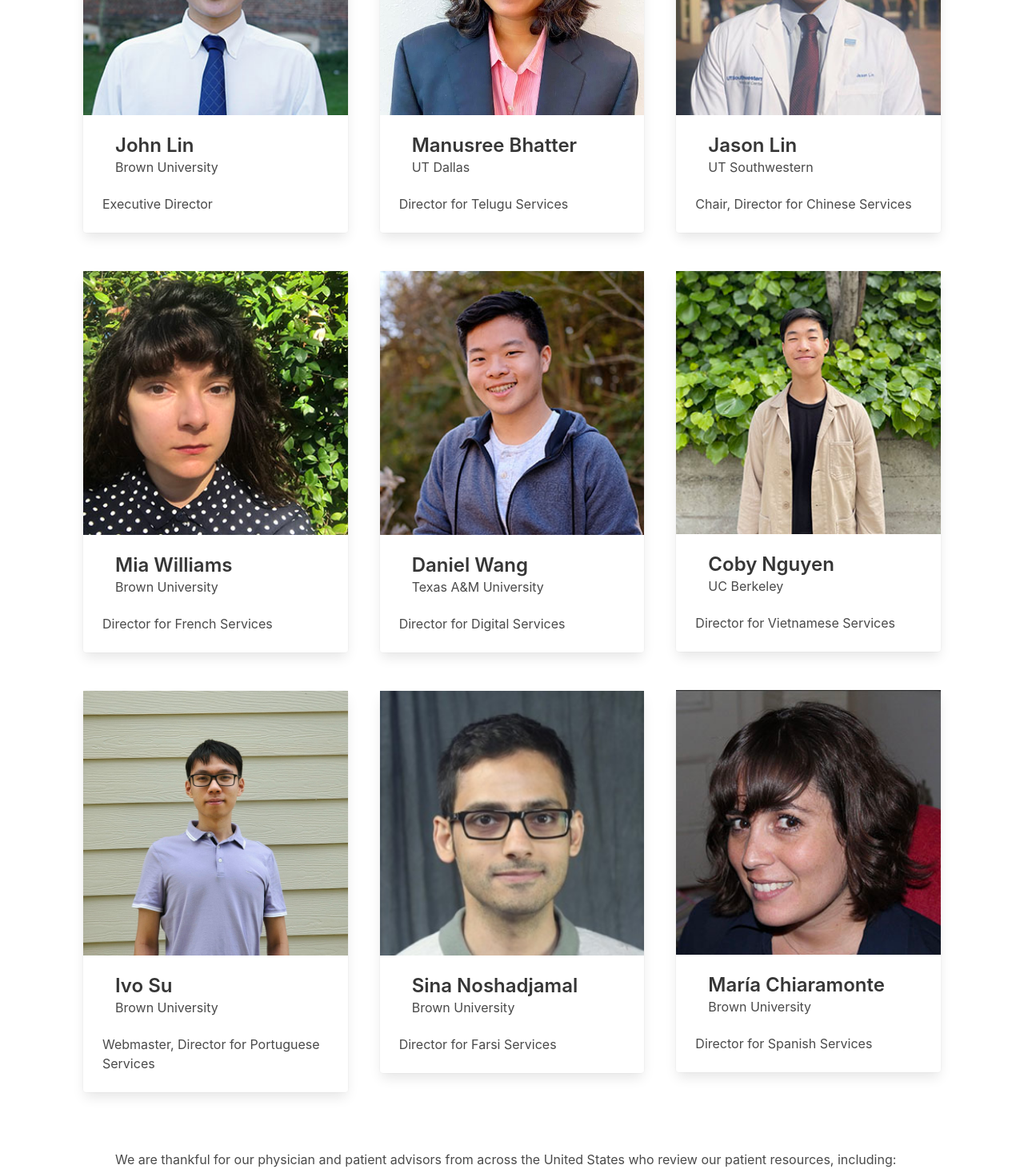
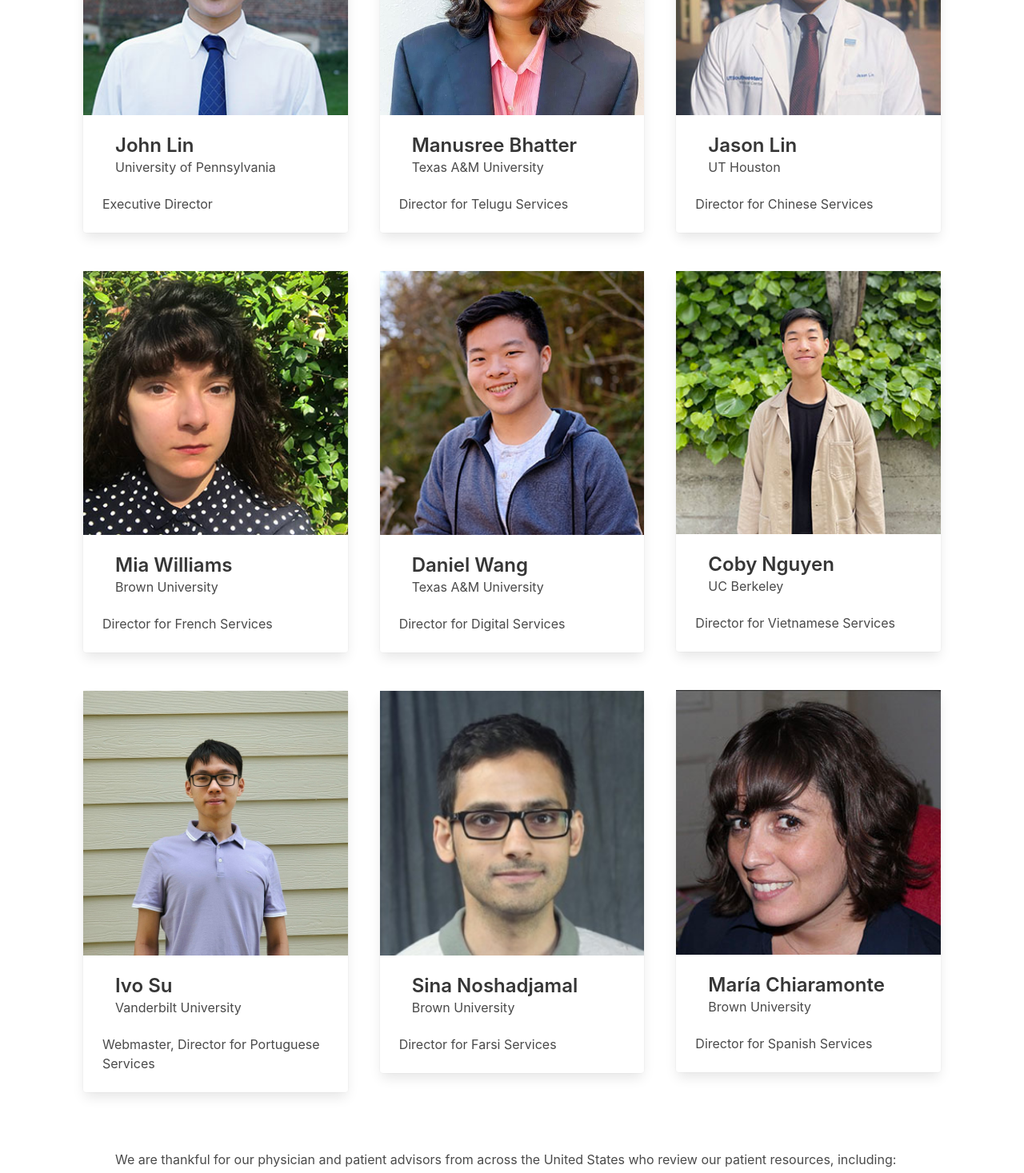
Before and after one commit to suivo2001/mlap-react, a React (Create React App) app: page /about in a window 1280 px wide. Shown: the part 1055-2522 px from the top of the page at 80% size. Built offline with nearby package versions, Linux system fonts and the light colour scheme; no server answers; what google-maps-react, react-geocode would draw is missing.

Commit message:
Update About.js

```diff
--- a/src/pages/About.js
+++ b/src/pages/About.js
@@ -35,19 +35,19 @@ const About = () => {
                         <p className='content is-flex is-justify-content-center'>Here is our board of directors:</p>
                         <div className='columns'>
                             <div className='column'>
-                                <PeopleCard name='John Lin' location="Brown University" content="Executive Director" image={JohnLinImage} />
+                                <PeopleCard name='John Lin' location="University of Pennsylvania" content="Executive Director" image={JohnLinImage} />
                                 <PeopleCard name='Mia Williams' location="Brown University" content="Director for French Services" image={MiaWilliamsImage} />
-                                <PeopleCard name='Ivo Su' location="Brown University" content="Webmaster, Director for Portuguese Services" image={IvoSuImage} />
+                                <PeopleCard name='Ivo Su' location="Vanderbilt University" content="Webmaster, Director for Portuguese Services" image={IvoSuImage} />
                             </div>
 
                             <div className='column'>
-                                <PeopleCard name='Manusree Bhatter' location="UT Dallas" content="Director for Telugu Services" image={ManusreeBhatterImage} />
+                                <PeopleCard name='Manusree Bhatter' location="Texas A&M University" content="Director for Telugu Services" image={ManusreeBhatterImage} />
                                 <PeopleCard name='Daniel Wang' location="Texas A&M University" content="Director for Digital Services" image={DanielWangImage} />
                                 <PeopleCard name='Sina Noshadjamal' location="Brown University" content="Director for Farsi Services" image={SinaNoshadjamalImage} />
 
                             </div>
                             <div className='column'>
-                                <PeopleCard name='Jason Lin' location="UT Southwestern" content="Chair, Director for Chinese Services" image={JasonLinImage} />
+                                <PeopleCard name='Jason Lin' location="UT Houston" content="Director for Chinese Services" image={JasonLinImage} />
                                 <PeopleCard name='Coby Nguyen' location="UC Berkeley" content="Director for Vietnamese Services" image={CobyNguyenImage} />
                                 <PeopleCard name='María Chiaramonte' location="Brown University" content="Director for Spanish Services" image={MariaChiaramonteImage} />
                             </div>
```
